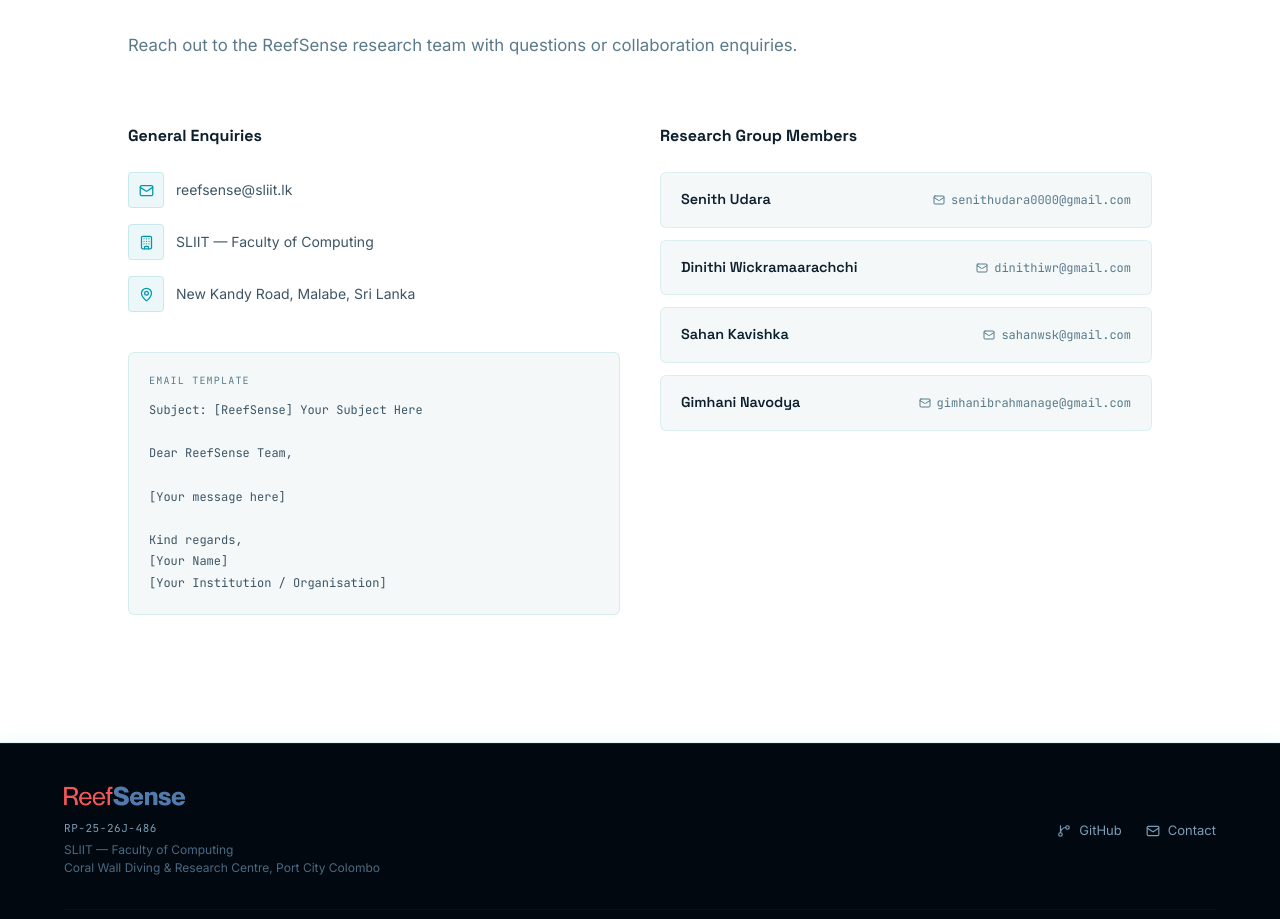
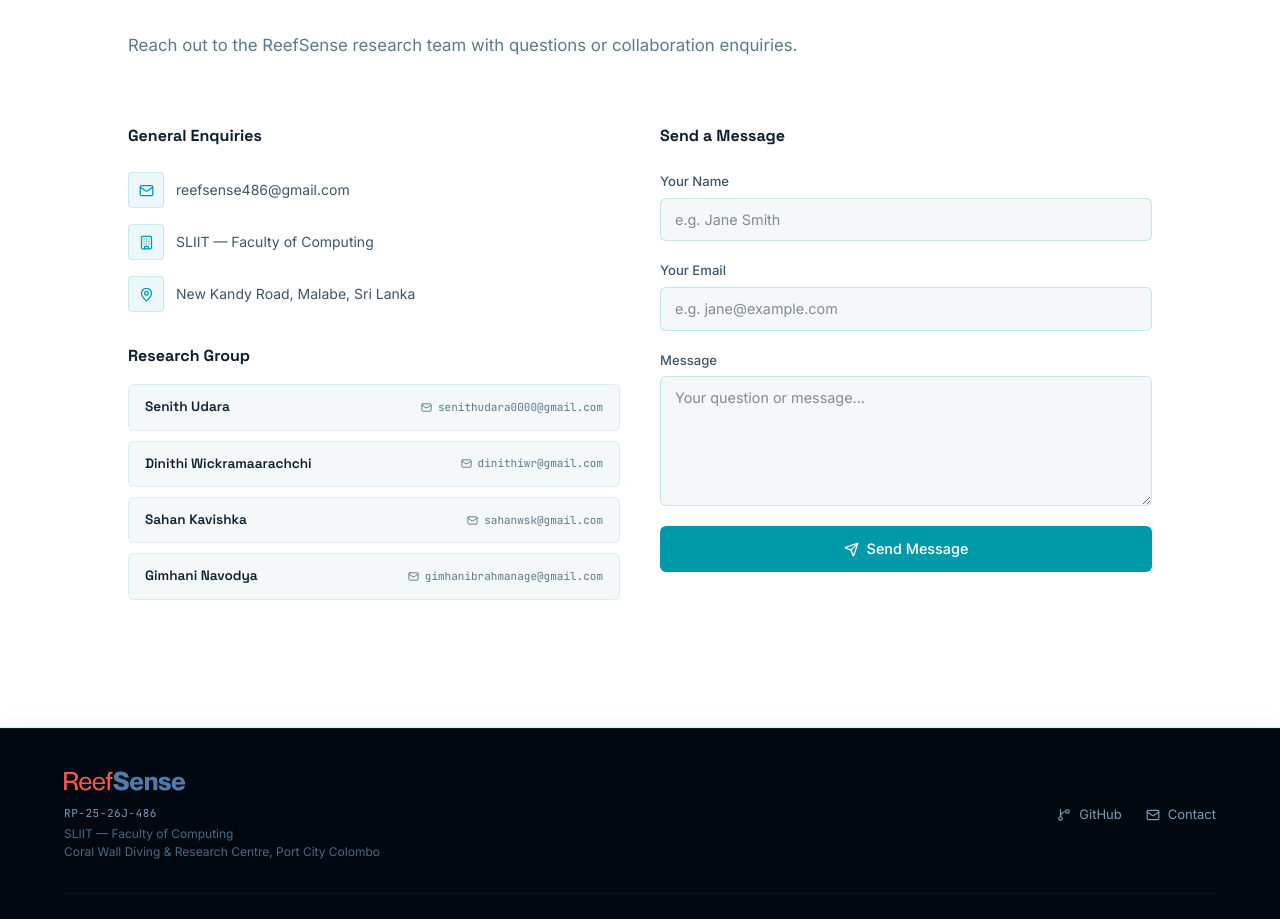
Before and after one commit to ReefSense-RP-25-26J-486/reefsense-research-web, a Next.js app: page / in a window 1280 px wide. Shown: the part 9907-10826 px from the top of the page. Built offline with nearby package versions, Linux system fonts and the light colour scheme.

Commit message:
Contact Us: replace email template with contact form (Formspree)

```diff
--- a/components/sections/ContactUs.jsx
+++ b/components/sections/ContactUs.jsx
@@ -1,10 +1,63 @@
 'use client'
 
-import { Mail, MapPin, Building } from 'lucide-react'
+import { useState } from 'react'
+import { Mail, MapPin, Building, Send, CheckCircle, AlertCircle } from 'lucide-react'
 import SectionHeading from '@/components/ui/SectionHeading'
 import { contactSection } from '@/content'
 
+const inputStyle = {
+  width: '100%',
+  background: '#f4f8f8',
+  border: '1px solid rgba(0,153,170,0.2)',
+  borderRadius: '6px',
+  padding: '10px 14px',
+  fontSize: '0.9rem',
+  color: '#0d1f2d',
+  fontFamily: 'inherit',
+  outline: 'none',
+  transition: 'border-color 0.2s ease',
+}
+
+function Field({ label, children }) {
+  return (
+    <div className="flex flex-col gap-1.5">
+      <label className="font-sans" style={{ color: '#3d5566', fontSize: '0.82rem', fontWeight: 500 }}>
+        {label}
+      </label>
+      {children}
+    </div>
+  )
+}
+
 export default function ContactUs() {
+  const [form, setForm] = useState({ name: '', email: '', message: '' })
+  const [status, setStatus] = useState('idle') // idle | sending | success | error
+
+  const handleChange = (e) => setForm((f) => ({ ...f, [e.target.name]: e.target.value }))
+
+  const handleFocus = (e) => (e.target.style.borderColor = '#0099aa')
+  const handleBlur  = (e) => (e.target.style.borderColor = 'rgba(0,153,170,0.2)')
+
+  const handleSubmit = async (e) => {
+    e.preventDefault()
+    setStatus('sending')
+    try {
+      const res = await fetch(contactSection.formEndpoint, {
+        method: 'POST',
+        headers: { 'Content-Type': 'application/json', Accept: 'application/json' },
+        body: JSON.stringify(form),
+      })
+      if (res.ok) {
+        setStatus('success')
+        setForm({ name: '', email: '', message: '' })
+      } else {
+        setStatus('error')
+      }
+    } catch {
+      setStatus('error')
+    }
+  }
+
   return (
     <section id="contact" className="py-24 md:py-32 px-6" style={{ background: '#ffffff' }}>
       <div className="max-w-5xl mx-auto">
@@ -15,110 +68,181 @@
         />
 
         <div className="grid md:grid-cols-2 gap-10">
-          {/* Left — general contact info */}
+
+          {/* Left — general contact info + member list */}
           <div>
             <h3 className="font-display font-semibold mb-6" style={{ color: '#0d1f2d', fontSize: '1rem' }}>
               General Enquiries
             </h3>
 
-            <div className="flex flex-col gap-4 mb-10">
+            <div className="flex flex-col gap-4 mb-8">
               <a
                 href={`mailto:${contactSection.email}`}
-                className="flex items-center gap-3 transition-colors group"
+                className="flex items-center gap-3 transition-colors"
                 style={{ color: '#3d5566' }}
                 onMouseOver={(e) => (e.currentTarget.style.color = '#0099aa')}
                 onMouseOut={(e) => (e.currentTarget.style.color = '#3d5566')}
               >
-                <div
-                  className="w-9 h-9 rounded flex items-center justify-center flex-shrink-0"
-                  style={{ background: 'rgba(0,153,170,0.08)', border: '1px solid rgba(0,153,170,0.15)' }}
-                >
+                <div className="w-9 h-9 rounded flex items-center justify-center flex-shrink-0"
+                  style={{ background: 'rgba(0,153,170,0.08)', border: '1px solid rgba(0,153,170,0.15)' }}>
                   <Mail size={15} style={{ color: '#0099aa' }} />
                 </div>
                 <span className="font-sans text-sm">{contactSection.email}</span>
               </a>
 
               <div className="flex items-center gap-3" style={{ color: '#3d5566' }}>
-                <div
-                  className="w-9 h-9 rounded flex items-center justify-center flex-shrink-0"
-                  style={{ background: 'rgba(0,153,170,0.08)', border: '1px solid rgba(0,153,170,0.15)' }}
-                >
+                <div className="w-9 h-9 rounded flex items-center justify-center flex-shrink-0"
+                  style={{ background: 'rgba(0,153,170,0.08)', border: '1px solid rgba(0,153,170,0.15)' }}>
                   <Building size={15} style={{ color: '#0099aa' }} />
                 </div>
                 <span className="font-sans text-sm">{contactSection.institution}</span>
               </div>
 
               <div className="flex items-center gap-3" style={{ color: '#3d5566' }}>
-                <div
-                  className="w-9 h-9 rounded flex items-center justify-center flex-shrink-0"
-                  style={{ background: 'rgba(0,153,170,0.08)', border: '1px solid rgba(0,153,170,0.15)' }}
-                >
+                <div className="w-9 h-9 rounded flex items-center justify-center flex-shrink-0"
+                  style={{ background: 'rgba(0,153,170,0.08)', border: '1px solid rgba(0,153,170,0.15)' }}>
                   <MapPin size={15} style={{ color: '#0099aa' }} />
                 </div>
                 <span className="font-sans text-sm">{contactSection.address}</span>
               </div>
             </div>
 
-            {/* Email template block */}
-            <div
-              className="p-5"
-              style={{
-                background: '#f4f8f8',
-                border: '1px solid rgba(0,153,170,0.12)',
-                borderRadius: '6px',
-              }}
-            >
-              <p className="font-mono mb-3" style={{ color: '#5a7a8a', fontSize: '10px', letterSpacing: '0.12em' }}>
-                EMAIL TEMPLATE
-              </p>
-              <pre
-                className="font-mono whitespace-pre-wrap"
-                style={{ color: '#3d5566', fontSize: '12px', lineHeight: 1.8 }}
-              >{`Subject: [ReefSense] Your Subject Here
-
-Dear ReefSense Team,
-
-[Your message here]
-
-Kind regards,
-[Your Name]
-[Your Institution / Organisation]`}</pre>
-            </div>
-          </div>
-
-          {/* Right — team member contacts */}
-          <div>
-            <h3 className="font-display font-semibold mb-6" style={{ color: '#0d1f2d', fontSize: '1rem' }}>
-              Research Group Members
+            {/* Research group member contacts */}
+            <h3 className="font-display font-semibold mb-4" style={{ color: '#0d1f2d', fontSize: '1rem' }}>
+              Research Group
             </h3>
-            <div className="flex flex-col gap-3">
+            <div className="flex flex-col gap-2.5">
               {contactSection.members.map((m) => (
                 <div
                   key={m.name}
-                  className="card-hover flex items-center justify-between gap-4 px-5 py-4"
-                  style={{
-                    background: '#f4f8f8',
-                    border: '1px solid rgba(0,153,170,0.10)',
-                    borderRadius: '6px',
-                  }}
+                  className="card-hover flex items-center justify-between gap-4 px-4 py-3"
+                  style={{ background: '#f4f8f8', border: '1px solid rgba(0,153,170,0.10)', borderRadius: '6px' }}
                 >
-                  <p className="font-display font-medium" style={{ color: '#0d1f2d', fontSize: '0.9rem' }}>
+                  <p className="font-display font-medium" style={{ color: '#0d1f2d', fontSize: '0.85rem' }}>
                     {m.name}
                   </p>
                   <a
                     href={`mailto:${m.email}`}
                     className="font-mono inline-flex items-center gap-1.5 transition-colors"
-                    style={{ color: '#5a7a8a', fontSize: '12px' }}
+                    style={{ color: '#5a7a8a', fontSize: '11px' }}
                     onMouseOver={(e) => (e.currentTarget.style.color = '#0099aa')}
                     onMouseOut={(e) => (e.currentTarget.style.color = '#5a7a8a')}
                   >
-                    <Mail size={12} />
+                    <Mail size={11} />
                     {m.email}
                   </a>
                 </div>
               ))}
             </div>
           </div>
+
+          {/* Right — contact form */}
+          <div>
+            <h3 className="font-display font-semibold mb-6" style={{ color: '#0d1f2d', fontSize: '1rem' }}>
+              Send a Message
+            </h3>
+
+            {status === 'success' ? (
+              <div
+                className="flex flex-col items-center justify-center gap-4 py-16 px-6 text-center"
+                style={{ background: '#f4f8f8', border: '1px solid rgba(0,153,170,0.15)', borderRadius: '8px' }}
+              >
+                <CheckCircle size={40} style={{ color: '#0099aa' }} />
+                <div>
+                  <p className="font-display font-semibold mb-1" style={{ color: '#0d1f2d', fontSize: '1rem' }}>
+                    Message sent!
+                  </p>
+                  <p className="font-sans" style={{ color: '#5a7a8a', fontSize: '0.875rem' }}>
+                    We'll get back to you at {form.email || 'your email'} soon.
+                  </p>
+                </div>
+                <button
+                  onClick={() => setStatus('idle')}
+                  className="font-mono transition-colors"
+                  style={{ color: '#0099aa', fontSize: '12px', letterSpacing: '0.05em' }}
+                  onMouseOver={(e) => (e.currentTarget.style.opacity = '0.7')}
+                  onMouseOut={(e) => (e.currentTarget.style.opacity = '1')}
+                >
+                  Send another →
+                </button>
+              </div>
+            ) : (
+              <form onSubmit={handleSubmit} className="flex flex-col gap-5">
+                <Field label="Your Name">
+                  <input
+                    type="text"
+                    name="name"
+                    required
+                    placeholder="e.g. Jane Smith"
+                    value={form.name}
+                    onChange={handleChange}
+                    onFocus={handleFocus}
+                    onBlur={handleBlur}
+                    style={inputStyle}
+                  />
+                </Field>
+
+                <Field label="Your Email">
+                  <input
+                    type="email"
+                    name="email"
+                    required
+                    placeholder="e.g. jane@example.com"
+                    value={form.email}
+                    onChange={handleChange}
+                    onFocus={handleFocus}
+                    onBlur={handleBlur}
+                    style={inputStyle}
+                  />
+                </Field>
+
+                <Field label="Message">
+                  <textarea
+                    name="message"
+                    required
+                    rows={5}
+                    placeholder="Your question or message..."
+                    value={form.message}
+                    onChange={handleChange}
+                    onFocus={handleFocus}
+                    onBlur={handleBlur}
+                    style={{ ...inputStyle, resize: 'vertical', minHeight: '120px' }}
+                  />
+                </Field>
+
+                {status === 'error' && (
+                  <div
+                    className="flex items-center gap-2 px-4 py-3"
+                    style={{ background: 'rgba(224,90,58,0.06)', border: '1px solid rgba(224,90,58,0.2)', borderRadius: '6px' }}
+                  >
+                    <AlertCircle size={14} style={{ color: '#e05a3a', flexShrink: 0 }} />
+                    <p className="font-sans" style={{ color: '#e05a3a', fontSize: '0.82rem' }}>
+                      Something went wrong. Please try emailing us directly at {contactSection.email}.
+                    </p>
+                  </div>
+                )}
+
+                <button
+                  type="submit"
+                  disabled={status === 'sending'}
+                  className="inline-flex items-center justify-center gap-2 font-sans font-medium transition-all px-6 py-3"
+                  style={{
+                    background: status === 'sending' ? 'rgba(0,153,170,0.5)' : '#0099aa',
+                    color: '#ffffff',
+                    borderRadius: '6px',
+                    border: 'none',
+                    fontSize: '0.9rem',
+                    cursor: status === 'sending' ? 'not-allowed' : 'pointer',
+                  }}
+                  onMouseOver={(e) => { if (status !== 'sending') e.currentTarget.style.background = '#007d8c' }}
+                  onMouseOut={(e) => { if (status !== 'sending') e.currentTarget.style.background = '#0099aa' }}
+                >
+                  <Send size={15} />
+                  {status === 'sending' ? 'Sending…' : 'Send Message'}
+                </button>
+              </form>
+            )}
+          </div>
         </div>
       </div>
     </section>
--- a/content.js
+++ b/content.js
@@ -284,7 +284,10 @@
 
 export const contactSection = {
   sectionLabel: '// 07 — CONTACT US',
-  email: 'reefsense@sliit.lk',
+  email: 'reefsense486@gmail.com',
+  // Formspree endpoint — sign up free at formspree.io, create a form for reefsense486@gmail.com,
+  // then replace this with your endpoint e.g. 'https://formspree.io/f/xxxxxxxxxxx'
+  formEndpoint: 'https://formspree.io/f/REPLACE_WITH_YOUR_FORM_ID',
   institution: 'SLIIT — Faculty of Computing',
   address: 'New Kandy Road, Malabe, Sri Lanka',
   members: [
```
